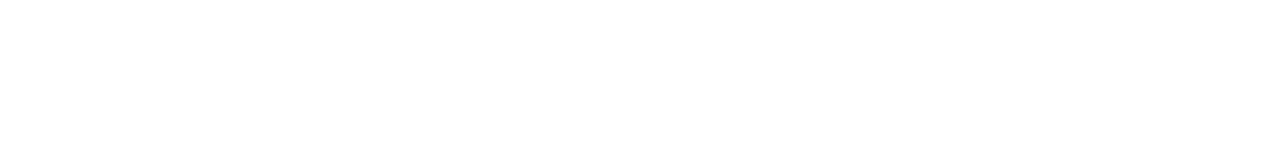
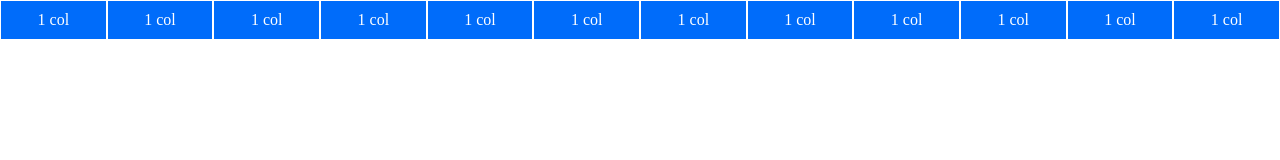
Before and after one commit to markcaf/html-css-12bool, a plain HTML site: page index.html in a window 1280 px wide. Drawn offline with Linux system fonts and the light colour scheme.

Commit message:
Prima row

```diff
--- a/css/12bool.css
+++ b/css/12bool.css
@@ -31,7 +31,10 @@
     max-width: 100%;
  }
 
-
+ .center {
+    justify-content: center;
+    text-align: center;
+ }
 
  /* 12 system */
 
--- a/css/style.css
+++ b/css/style.css
@@ -0,0 +1,6 @@
+.bg-blue{
+    background-color: #006cfa;
+    padding: 10px;
+    color: white;
+    border: 1px solid white;
+}
--- a/index.html
+++ b/index.html
@@ -9,6 +9,24 @@
     <link rel="stylesheet" href="./css/style.css">
 </head>
 <body>
+    <div class="container-fluid">
+        <div class="row center">
+            <div class="col-1 bg-blue">1 col</div>
+            <div class="col-1 bg-blue">1 col</div>
+            <div class="col-1 bg-blue">1 col</div>
+            <div class="col-1 bg-blue">1 col</div>
+            <div class="col-1 bg-blue">1 col</div>
+            <div class="col-1 bg-blue">1 col</div>
+            <div class="col-1 bg-blue">1 col</div>
+            <div class="col-1 bg-blue">1 col</div>
+            <div class="col-1 bg-blue">1 col</div>
+            <div class="col-1 bg-blue">1 col</div>
+            <div class="col-1 bg-blue">1 col</div>
+            <div class="col-1 bg-blue">1 col</div>
+        </div>
+
+
+    </div>
 
 </body>
 </html>
```
